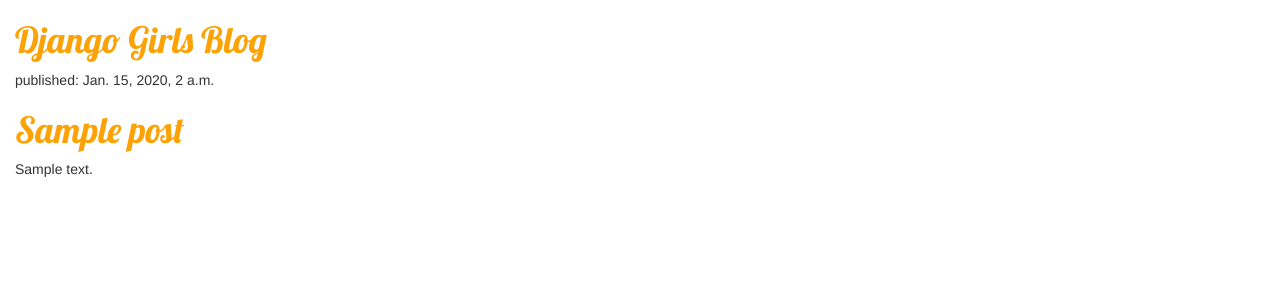
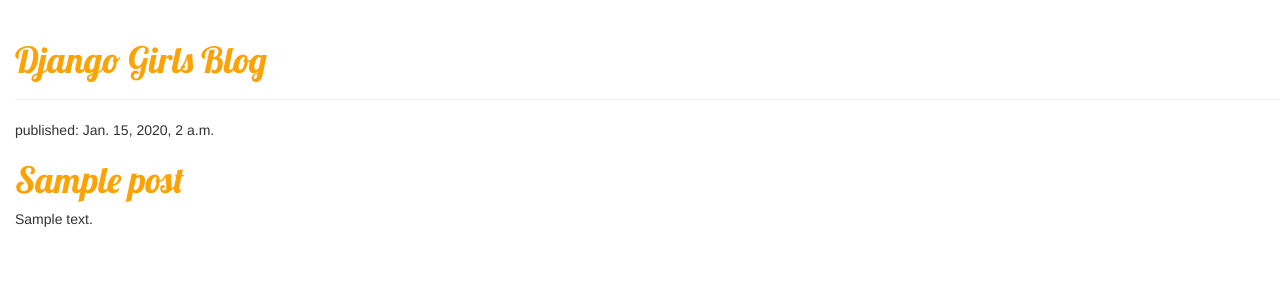
Before and after one commit to docsqueams/my-first-blog, a Django app: template blog/templates/blog/post_list.html in a window 1280 px wide. Shown: the top 300 px of the page. Run offline with Django 3.2, Linux system fonts and the light colour scheme; the template is opened without the code that fills it: values that come from a table or form of the project are taken from there, others are empty; tables that the repository leaves empty hold one stand-in row (values such as "Sample post"); some libraries are stand-ins or nearby versions.

Commit message:
adding header settings

```diff
--- a/blog/templates/blog/post_list.html
+++ b/blog/templates/blog/post_list.html
@@ -8,7 +8,7 @@
     <link rel="stylesheet" href="{% static 'css/blog.css' %}">
     </head>
     <body>
-<div>
+<div class="page-header">
     <h1><a href="/">Django Girls Blog</a></h1>
 </div>
 
```
